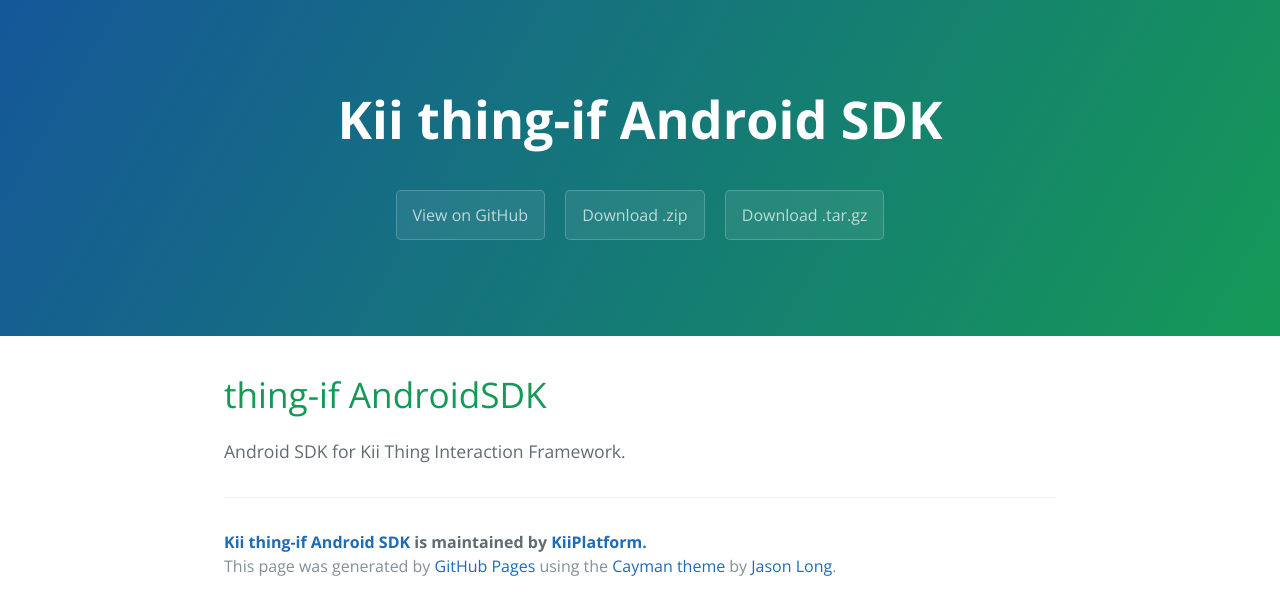
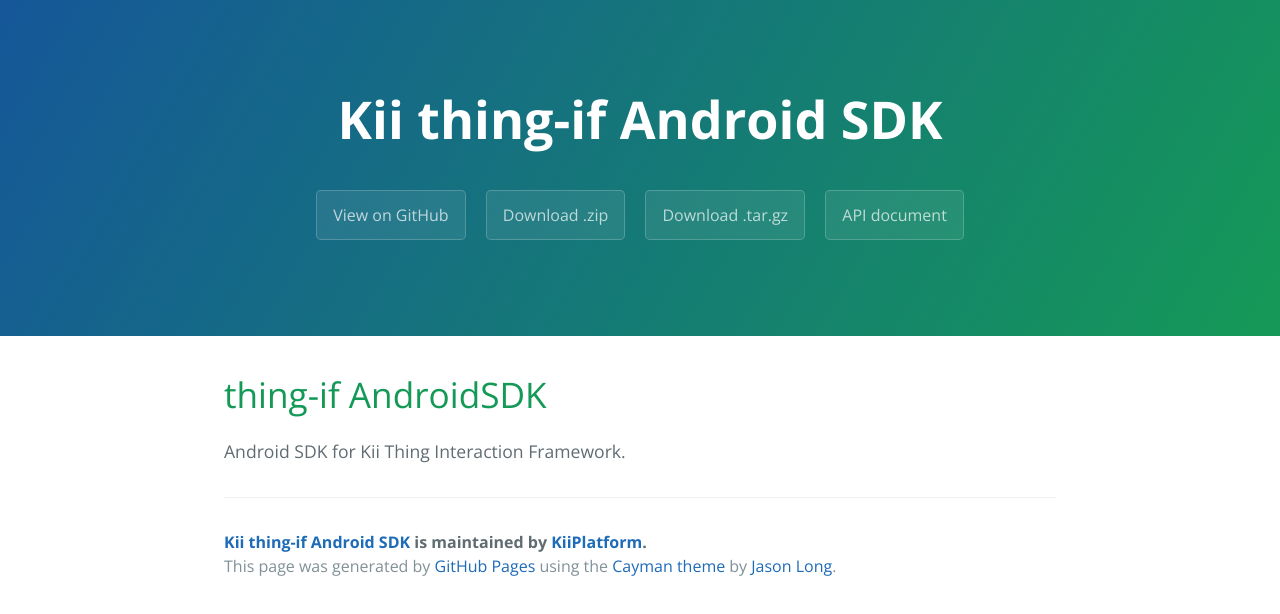
Before and after one commit to KiiPlatform/thing-if-AndroidSDK, a plain HTML site: page index.html in a window 1280 px wide. Drawn offline with nearby package versions, Linux system fonts and the light colour scheme.

Commit message:
Added link to API documents.

```diff
--- a/index.html
+++ b/index.html
@@ -16,6 +16,7 @@
       <a href="https://github.com/KiiPlatform/thing-if-AndroidSDK" class="btn">View on GitHub</a>
       <a href="https://github.com/KiiPlatform/thing-if-AndroidSDK/zipball/master" class="btn">Download .zip</a>
       <a href="https://github.com/KiiPlatform/thing-if-AndroidSDK/tarball/master" class="btn">Download .tar.gz</a>
+      <a href="api-doc/index.html" class="btn">API document</a>
     </section>
 
     <section class="main-content">
```
